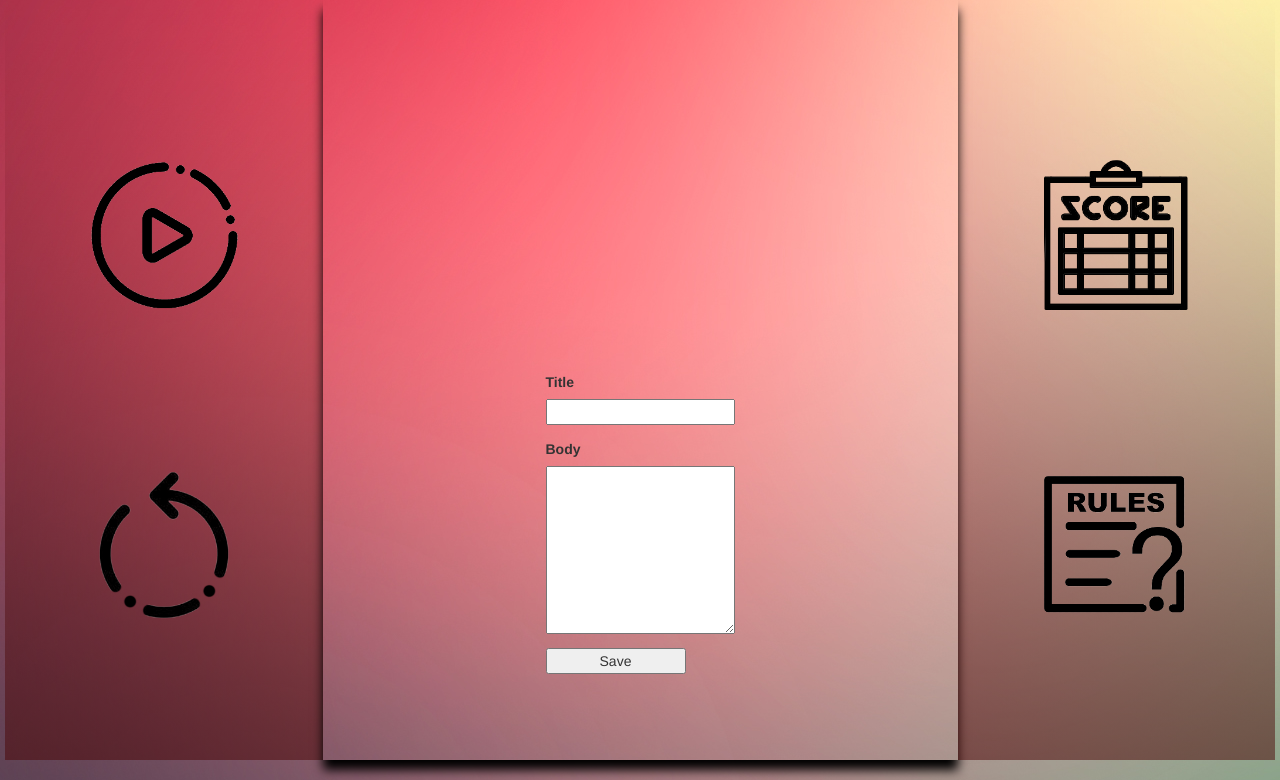
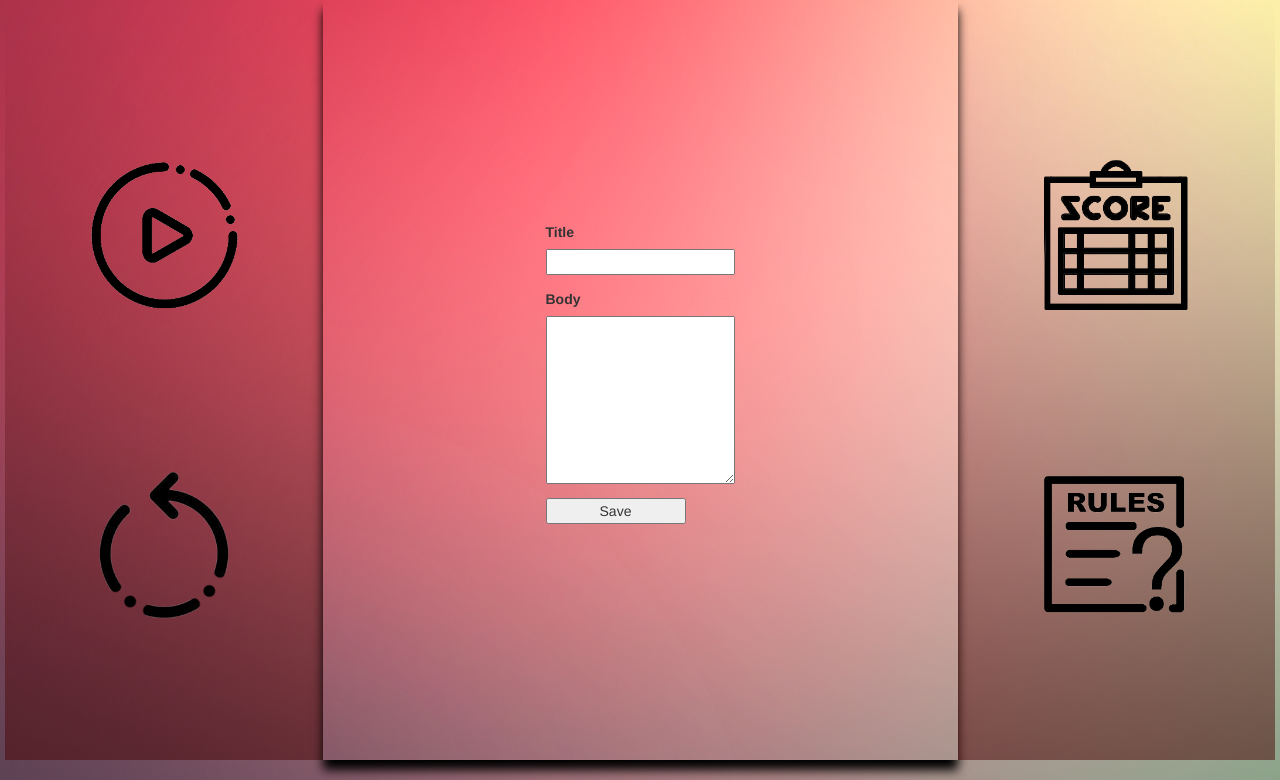
Before and after one commit to 23270983Ke912/CITS5505Project2, a Flask app: page /create in a window 1280 px wide. Shown: the part 103-883 px from the top of the page. Run offline with Flask 2, Linux system fonts and the light colour scheme; tables that the repository leaves empty hold one stand-in row (values such as "Sample post"); some libraries are stand-ins or nearby versions.

Commit message:
overflow table updated

```diff
--- a/flaskapptest/flaskapp/static/css/style.css
+++ b/flaskapptest/flaskapp/static/css/style.css
@@ -21,7 +21,6 @@ body {
 }
 
 .gamediv{
-    padding-top: 300px;
     overflow: auto;
     height: 95vh;
     display: flex;
```
Also changed, not shown: flaskapptest/instance/flaskapp.sqlite.
